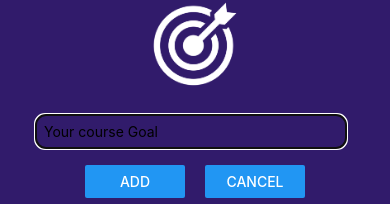
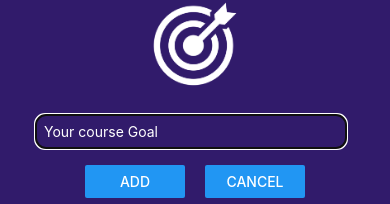
Before and after one commit to shyamtiwari02062001/Goal, a React Native app: screen / in a window 390 px wide. Both pictures are taken after a click on the button "ADD NEW GOAL". Shown: the part 336-540 px from the top of the page. Built offline with nearby package versions, Linux system fonts and the light colour scheme.

Commit message:
Completed the goal app

```diff
--- a/App.js
+++ b/App.js
@@ -65,6 +65,7 @@ const styles = StyleSheet.create({
     paddingTop: 50,
     paddingHorizontal: 16,
     flex: 1,
+    backgroundColor: '#311b6b',
   },
   goalsContainer: {
     flex: 5,
--- a/components/GoalInput.js
+++ b/components/GoalInput.js
@@ -52,7 +52,7 @@ const styles = StyleSheet.create({
     marginRight: 8,
     padding: 8,
     borderRadius: 10,
-    color: 'black',
+    color: 'white',
   },
   buttonContainer: {
     flexDirection: 'row',
```
